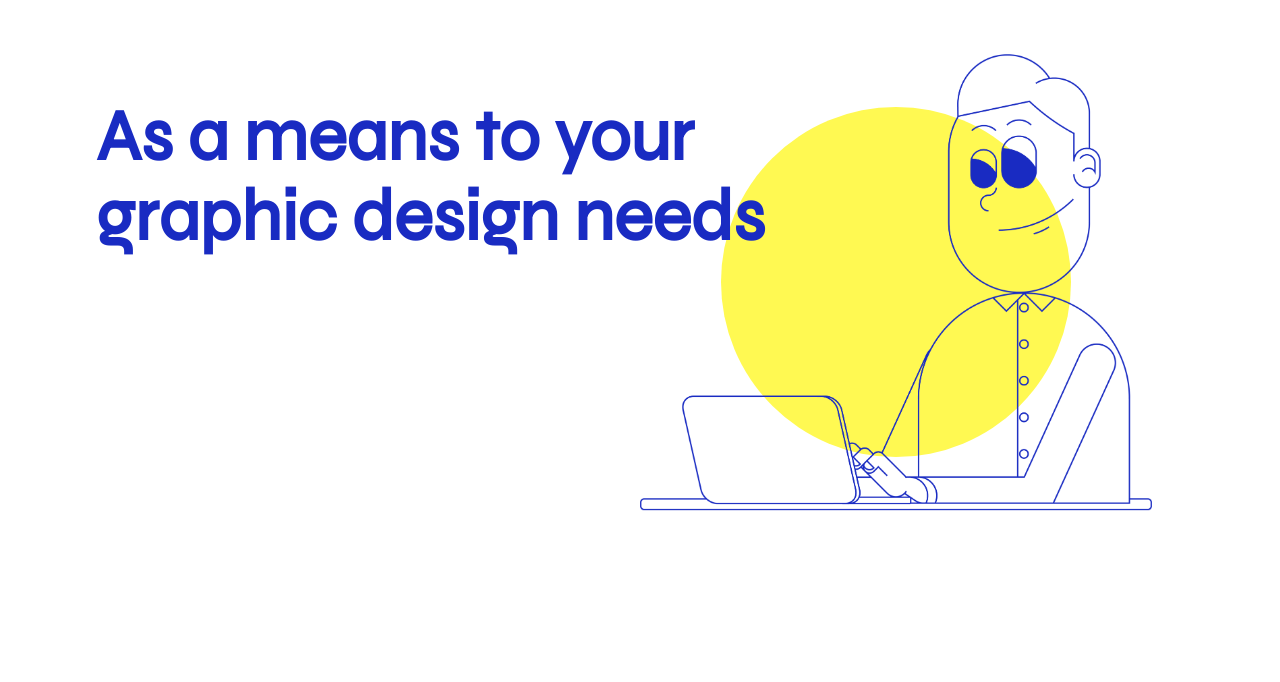
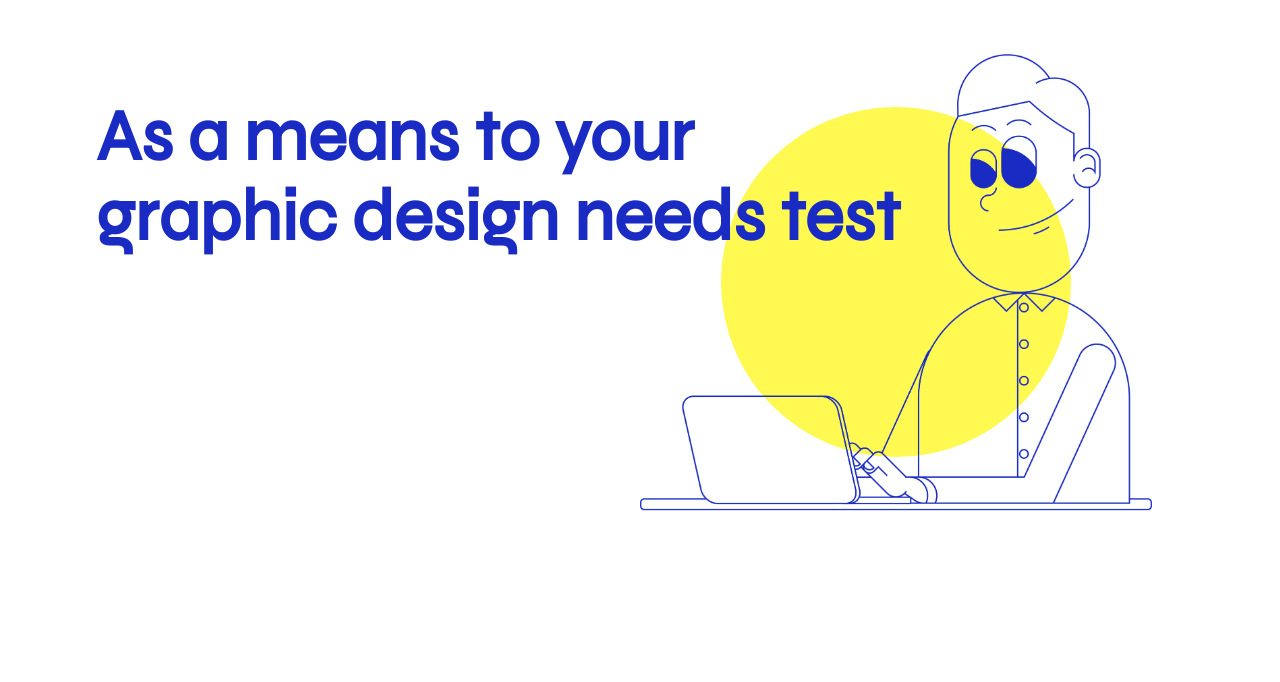
Before and after one commit to StephaneDW/StephaneDW.github.io, a plain HTML site: page index.html in a window 1280 px wide. Shown: the part 118-800 px from the top of the page. Drawn offline with Linux system fonts and the light colour scheme; some packages are replaced by stand-ins of ours; a script that the page names is missing.

Commit message:
Update index.html

```diff
--- a/index.html
+++ b/index.html
@@ -54,7 +54,7 @@ src="https://unpkg.com/smoothscroll-polyfill@0.4.4/dist/smoothscroll.min.js"
         <h1>As a <span class="means">means</span> to your</h1>
 
 
-        <h1 class="heading-bottom">graphic design needs</h1>
+        <h1 class="heading-bottom">graphic design needs test</h1>
       </div>
 
         <img src="img/portret2.png" alt="Flat cartoon of a man behind a computer" class="backgroundcartoon" id="parallaxcartoon">
```
